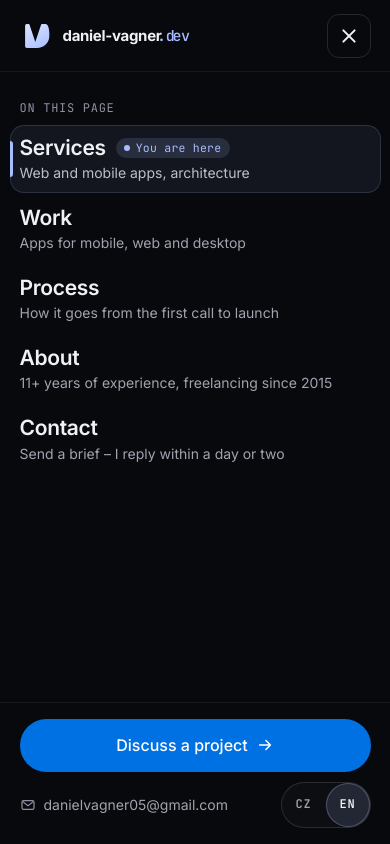
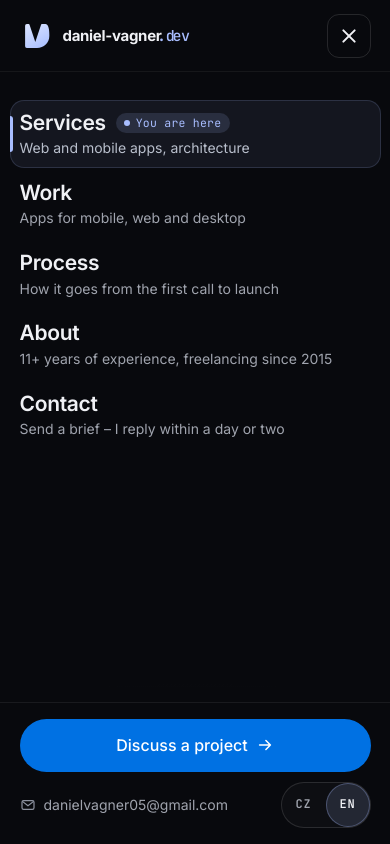
Before and after one commit to DanielVagner/personalWebsite, an Angular app: page / in a window 390 px wide. Both pictures are taken after a click on the button 348 px from the left and 35 px from the top of the page. Shown: the top 844 px of the page. Built offline with nearby package versions, Linux system fonts and the light colour scheme.

Commit message:
Mobile menu: drop the "Na této stránce" heading

```diff
--- a/src/app/i18n/nav.i18n.ts
+++ b/src/app/i18n/nav.i18n.ts
@@ -23,8 +23,7 @@ export interface NavText {
   brandTld: string;
   homeLabel: string;
   navLabel: string;
-  /** Small heading above the mobile menu items. */
-  menuHeading: string;
+  mobileNavLabel: string;
   /** Tag on the mobile menu item of the section currently in view. */
   menuHere: string;
   items: NavItem[];
@@ -51,7 +50,7 @@ export const NAV_TEXT: Translated<NavText> = {
     brandTld: '.dev',
     homeLabel: 'daniel-vagner.dev – úvod',
     navLabel: 'Hlavní navigace',
-    menuHeading: 'Na této stránce',
+    mobileNavLabel: 'Menu',
     menuHere: 'Jste tady',
     items: [
       { id: 'services', label: 'Služby', desc: 'Webové a mobilní aplikace, architektura' },
@@ -71,7 +70,7 @@ export const NAV_TEXT: Translated<NavText> = {
     brandTld: '.dev',
     homeLabel: 'daniel-vagner.dev – home',
     navLabel: 'Main navigation',
-    menuHeading: 'On this page',
+    mobileNavLabel: 'Menu',
     menuHere: 'You are here',
     items: [
       { id: 'services', label: 'Services', desc: 'Web and mobile apps, architecture' },
--- a/src/app/layout/header/header.html
+++ b/src/app/layout/header/header.html
@@ -46,8 +46,7 @@
   </div>
 
   <div id="site-menu" class="menu" [class.menu--open]="open()" (click)="onMenuBackdrop($event)">
-    <nav class="menu__scroll container" aria-labelledby="menu-heading">
-      <h2 class="menu__heading mono" id="menu-heading">{{ t().menuHeading }}</h2>
+    <nav class="menu__scroll container" [attr.aria-label]="t().mobileNavLabel">
       <ul class="menu__list" role="list">
         @for (item of t().items; track item.id; let i = $index) {
           <li [style.--i]="i">
--- a/src/app/layout/header/header.scss
+++ b/src/app/layout/header/header.scss
@@ -387,30 +387,10 @@ $bp-nav: 1080px;
     padding-top: 28px;
   }
 
-  // Short screens (small phones, landscape): drop the heading and keep rows tight.
+  // Short screens (small phones, landscape): keep rows tight.
   @media (max-height: 600px) {
     padding-top: 10px;
     padding-bottom: 8px;
-  }
-}
-
-.menu__heading {
-  margin: 0 0 8px;
-  font-size: 12px;
-  font-weight: 400;
-  letter-spacing: 0.06em;
-  line-height: 1.4;
-  text-transform: uppercase;
-  color: var(--text-dim);
-
-  // Short screens: kept for screen readers (it labels the nav), hidden visually.
-  @media (max-height: 600px) {
-    position: absolute;
-    width: 1px;
-    height: 1px;
-    overflow: hidden;
-    clip-path: inset(50%);
-    white-space: nowrap;
   }
 }
 
```
